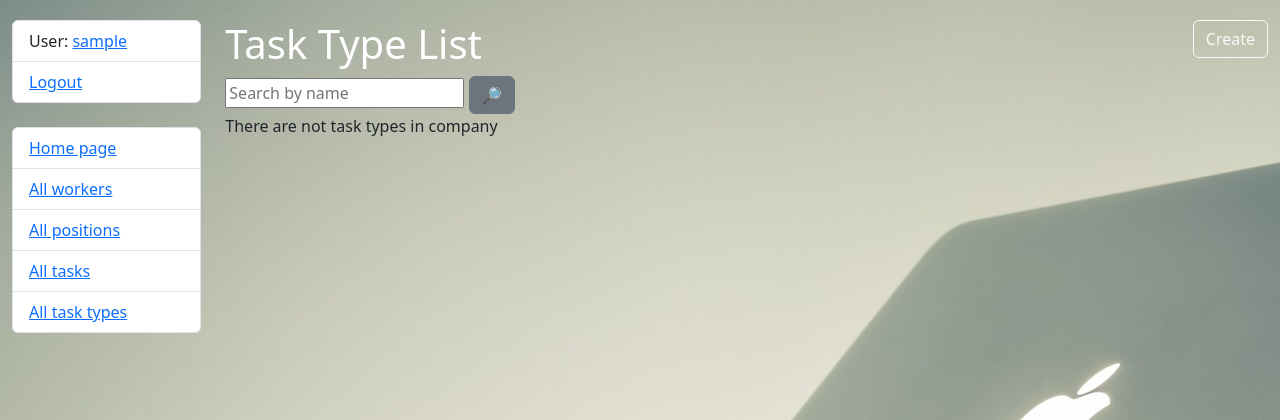
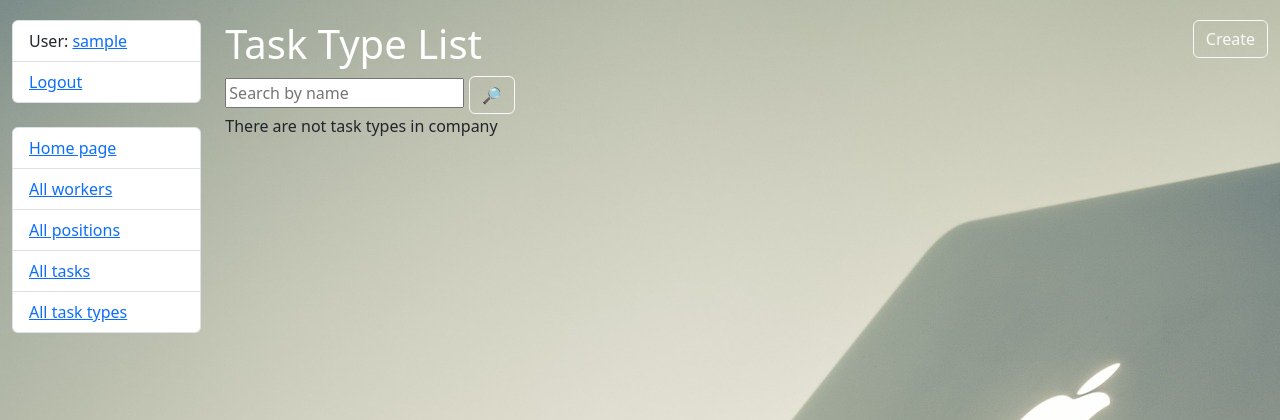
Before and after one commit to Paul-Starodub/IT-Company-Task-Manager, a Django app: page /tasks-types/ in a window 1280 px wide. Shown: the top 420 px of the page. Run offline with Django 4.2, Linux system fonts and the light colour scheme; the visitor is signed in with stand-in values (Sample User, id 1); data that the repository does not hold is empty.

Commit message:
Updated task_types_list.html

```diff
--- a/templates/company/task_types_list.html
+++ b/templates/company/task_types_list.html
@@ -7,7 +7,7 @@
   </h1>
   <form action="" method="get" class="form-inline">
     {{ search_form.name }}
-    <input class="btn btn-secondary" type="submit" value="🔎">
+    <input class="btn btn-outline-light" type="submit" value="🔎">
   </form>
   {% if task_types_list %}
     <table class="table shadow text-white fw-bold">
```
